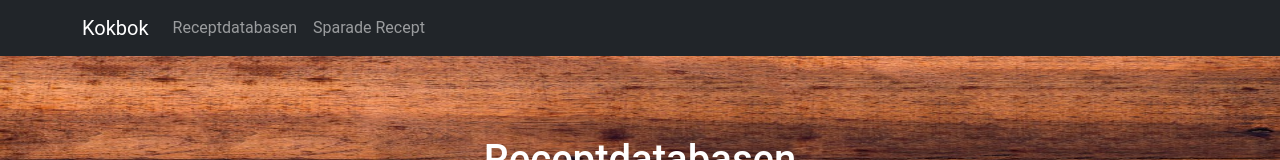
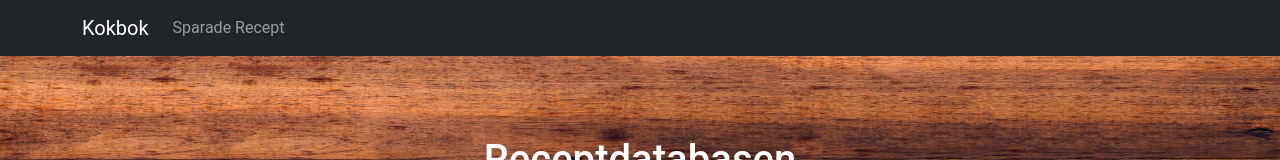
Before and after one commit to IHasFingers/Kokbok, a React (Create React App) app: page / in a window 1280 px wide. Shown: the top 160 px of the page. Built offline with nearby package versions, Linux system fonts and the light colour scheme; no server answers.

Commit message:
Remove nav
Tagit bort en nav bar som inte behövs

```diff
--- a/src/Navbar.js
+++ b/src/Navbar.js
@@ -9,7 +9,6 @@ function Navigation() {
       <Container>
         <Navbar.Brand href="/">Kokbok</Navbar.Brand>
         <Nav className="me-auto">
-          <Nav.Link href="/">Receptdatabasen</Nav.Link>
           <Nav.Link href="/saved-recipes">Sparade Recept</Nav.Link>
         </Nav>
       </Container>
```
